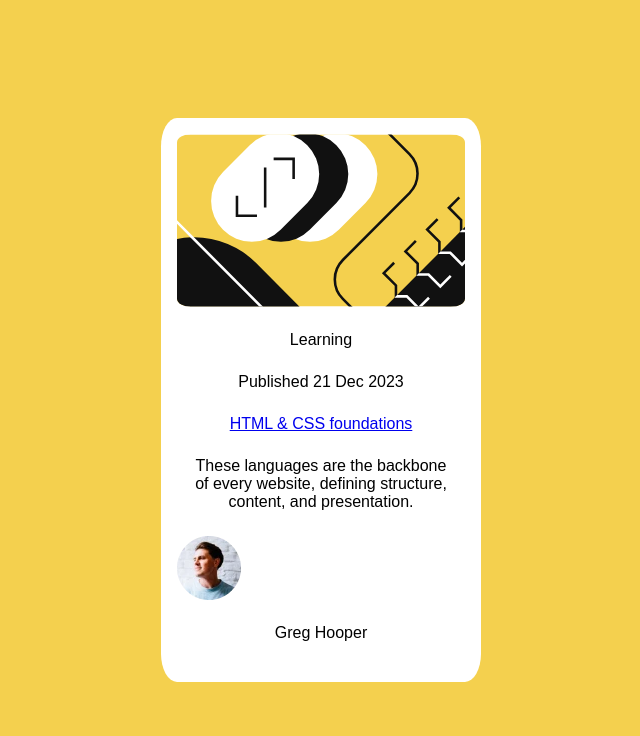
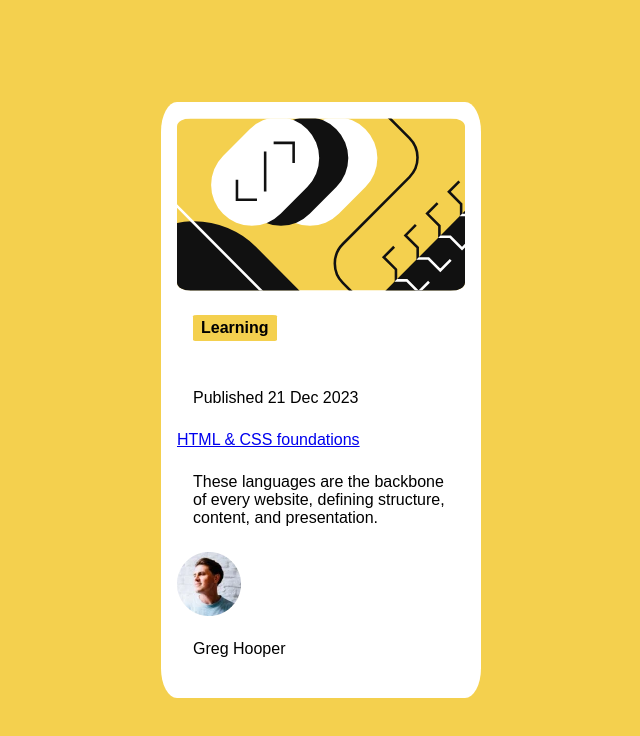
Before and after one commit to tamertameen/Frontend-Mentor-Challenges, a plain HTML site: page blog-preview-card/index.html in a window 1280 px wide. Shown: the whole page, without its empty margins (319-959 px from the left). Drawn offline with Linux system fonts and the light colour scheme.

Commit message:
updated css

```diff
--- a/blog-preview-card/styles.css
+++ b/blog-preview-card/styles.css
@@ -1,25 +1,18 @@
+/* Start: Resetting CSS */
+
 :root {
-  /* CSS Reset */
   /* dark mode user-agent-styles */
   /* color-scheme: dark light; */
-
-  /* colors */
-  --Yellow: hsl(47, 88%, 63%);
-  --White: hsl(0, 0%, 100%);
-  --Grey: hsl(0, 0%, 50%);
-  --Black: hsl(0, 0%, 7%);
 }
 
 *,
 *::before,
 *::after {
-  /* CSS Reset */
   /* makes sizing simpler */
   box-sizing: border-box;
 }
 
 * {
-  /* CSS Reset */
   /* remove default spacing */
   margin: 0;
   padding: 0;
@@ -29,25 +22,15 @@
 }
 
 html {
-  /* CSS Reset */
   /* min height */
-  hanging-punctuation: first last;
+  /* hanging-punctuation: first last; */
   height: -webkit-fill-available; /* We have to fix html height */
-}
-
-body {
-  min-height: 100vh;
-  font-family: "Outfit", sans-serif;
-  background-color: var(--Yellow);
-  display: grid;
-  place-items: center;
 }
 
 img,
 picture,
 svg,
 video {
-  /* CSS Reset */
   /* responsive images/videos */
   display: block;
   max-width: 100%;
@@ -59,18 +42,15 @@ h3,
 h4,
 h5,
 h6 {
-  /* CSS Reset */
   text-wrap: balance;
 }
 
 p {
-  /* CSS Reset */
   max-width: 75ch;
   text-wrap: pretty;
 }
 
 img {
-  /* CSS Reset */
   height: auto;
   vertical-align: middle;
   font-style: italic;
@@ -80,10 +60,34 @@ img {
   border-radius: 5%;
 }
 
+@media (prefers-reduced-motion: no-preference) {
+  html {
+    scroll-behavior: smooth;
+    scroll-padding-top: 3rem;
+  }
+}
+
+/* End: Resetting CSS */
+
+:root {
+  /* colors */
+  --Yellow: hsl(47, 88%, 63%);
+  --White: hsl(0, 0%, 100%);
+  --Grey: hsl(0, 0%, 50%);
+  --Black: hsl(0, 0%, 7%);
+}
+
+body {
+  min-height: 100vh;
+  font-family: "Outfit", sans-serif;
+  background-color: var(--Yellow);
+  display: grid;
+  place-items: center;
+}
+
 .card {
   max-width: 20rem;
   padding: 1rem;
-  text-align: center;
   background-color: var(--White);
   border-radius: 5%;
 }
@@ -105,10 +109,25 @@ p {
   margin: 1.5rem 1rem 1.5rem 1rem;
 }
 
-@media (prefers-reduced-motion: no-preference) {
-  /* CSS Reset */
-  html {
-    scroll-behavior: smooth;
-    scroll-padding-top: 3rem;
-  }
+.avatar {
 }
+.descripion {
+}
+.title {
+}
+.publish-date {
+}
+
+.tag {
+  display: inline-block;
+  padding-left: 0.5rem;
+  padding-right: 0.5rem;
+  padding-top: 0.25rem;
+  padding-bottom: 0.25rem;
+  border-radius: 5%;
+  font-weight: bold;
+  background-color: var(--Yellow);
+}
+
+.author {
+}
```
